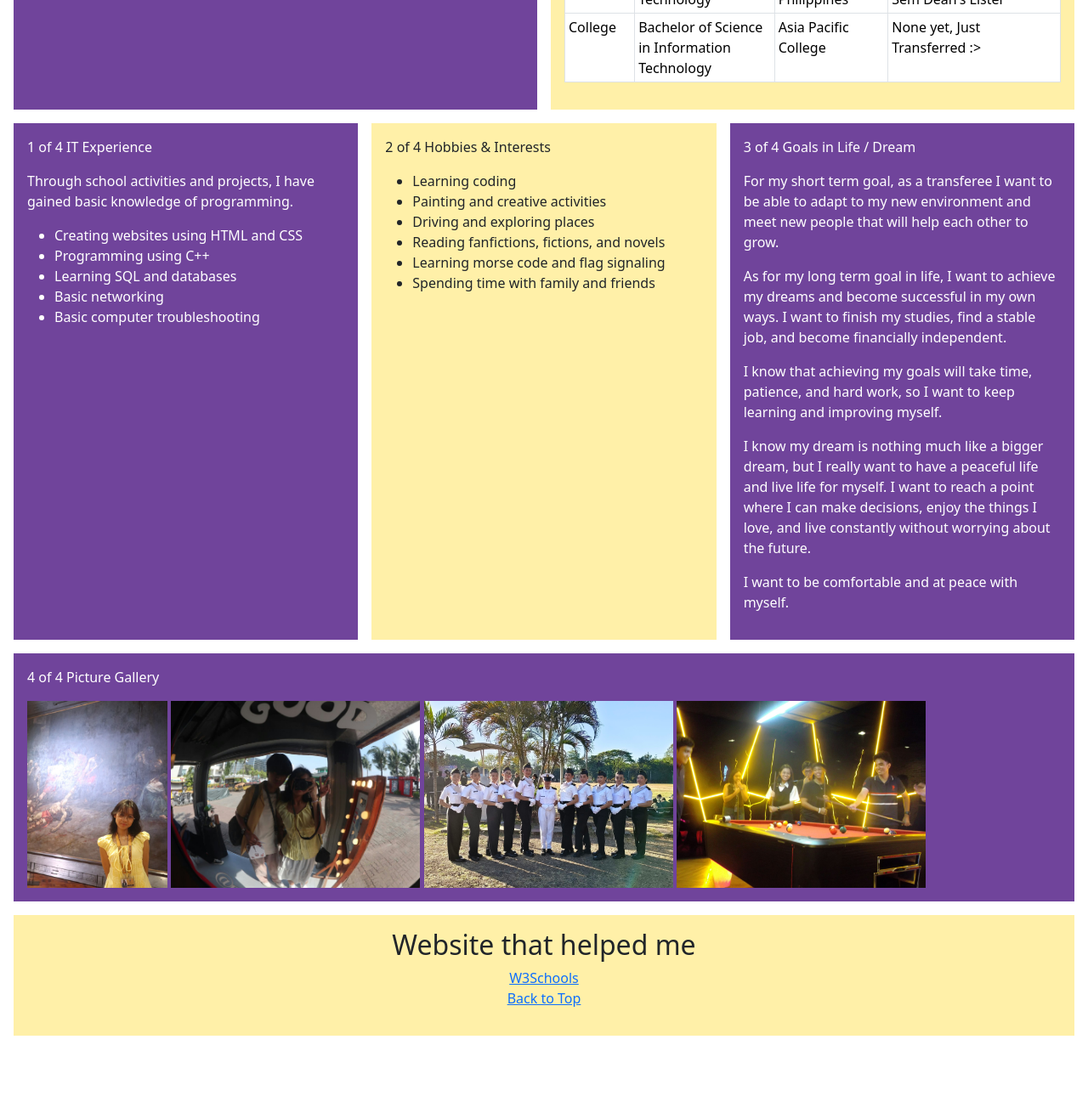
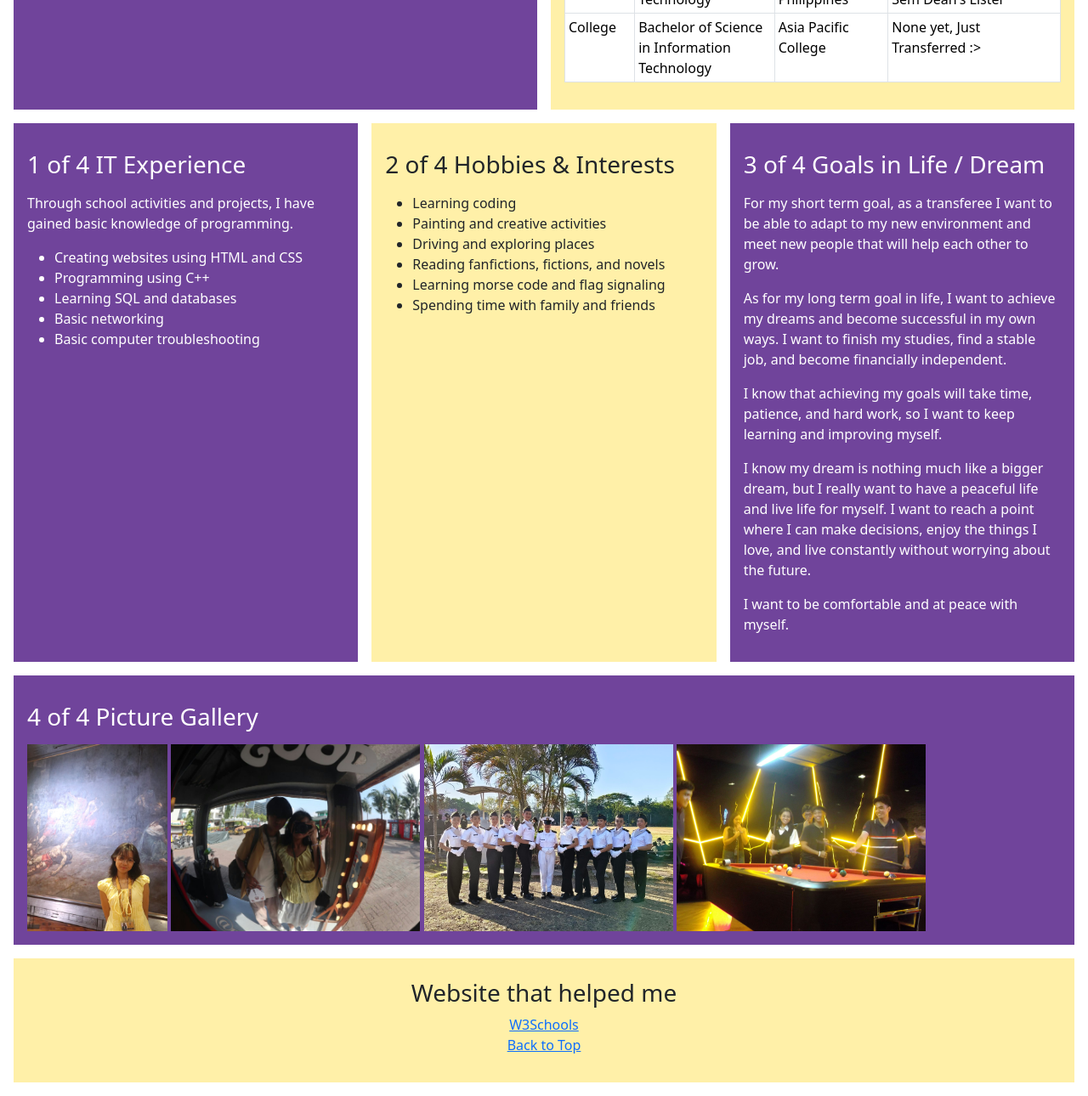
Before and after one commit to apcsmtopinio/webprog-CS251_IT253-html-lessons, a plain HTML site: page introduction/index.html in a window 1280 px wide. Shown: the part 508-1798 px from the top of the page at 85% size. Before the commit the page ends 1743 px from the top, so only its background shows below. Drawn offline with nearby package versions, Linux system fonts and the light colour scheme.

Commit message:
Change headings from h2 to h3 in index.html

```diff
--- a/introduction/index.html
+++ b/introduction/index.html
@@ -40,7 +40,7 @@
 
             <div class="col-md-6" id="about">
                 <div class="p-3 h-100 text-white" style="background-color: #70449B;">
-                    <p><h2>1 of 2 About Me</h2></p>
+                    <p><h3>1 of 2 About Me</h3></p>
 
                     <p>Hello! My name is <strong>Stephaniejen Mondragon Topinio</strong>.</p>
 
@@ -94,7 +94,7 @@
 
             <div class="col-md-4" id="experience">
                 <div class="p-3 h-100 text-white" style="background-color: #70449B;">
-                    <p>1 of 4 IT Experience</p>
+                    <p><h3>1 of 4 IT Experience</h3></p>
 
                     <p>Through school activities and projects,
                     I have gained basic knowledge of programming.</p>
@@ -111,7 +111,7 @@
 
             <div class="col-md-4" id="hobbies">
                 <div class="p-3 h-100" style="background-color: #FFF0A8;">
-                    <p>2 of 4 Hobbies &amp; Interests</p>
+                    <p><h3>2 of 4 Hobbies &amp; Interests</h3></p>
 
                     <ul>
                         <li>Learning coding</li>
@@ -126,7 +126,7 @@
 
             <div class="col-md-4" id="goals">
                 <div class="p-3 h-100 text-white" style="background-color: #70449B;">
-                    <p>3 of 4 Goals in Life / Dream</p>
+                    <p><h3>3 of 4 Goals in Life / Dream</h3></p>
 
                     <p>
                         For my short term goal, as a transferee I want to be able
@@ -167,7 +167,7 @@
 
             <div class="col-md-12" id="gallery">
                 <div class="p-3 text-white" style="background-color: #70449B;">
-                    <p>4 of 4 Picture Gallery</p>
+                    <p><h3>4 of 4 Picture Gallery</h3></p>
 
                     <img src="photo_6255882774917091874_y.jpg" alt="Me" height="220">
                     <img src="us.jpg" alt="My Significant Other" height="220">
@@ -182,7 +182,7 @@
 
             <div class="col-md-12">
                 <div class="p-3 text-center" style="background-color: #FFF0A8;">
-                    <h2>Website that helped me</h2>
+                    <h2><h3>Website that helped me</h3></h2>
 
                     <a href="https://www.w3schools.com" target="_blank">
                         W3Schools
```
